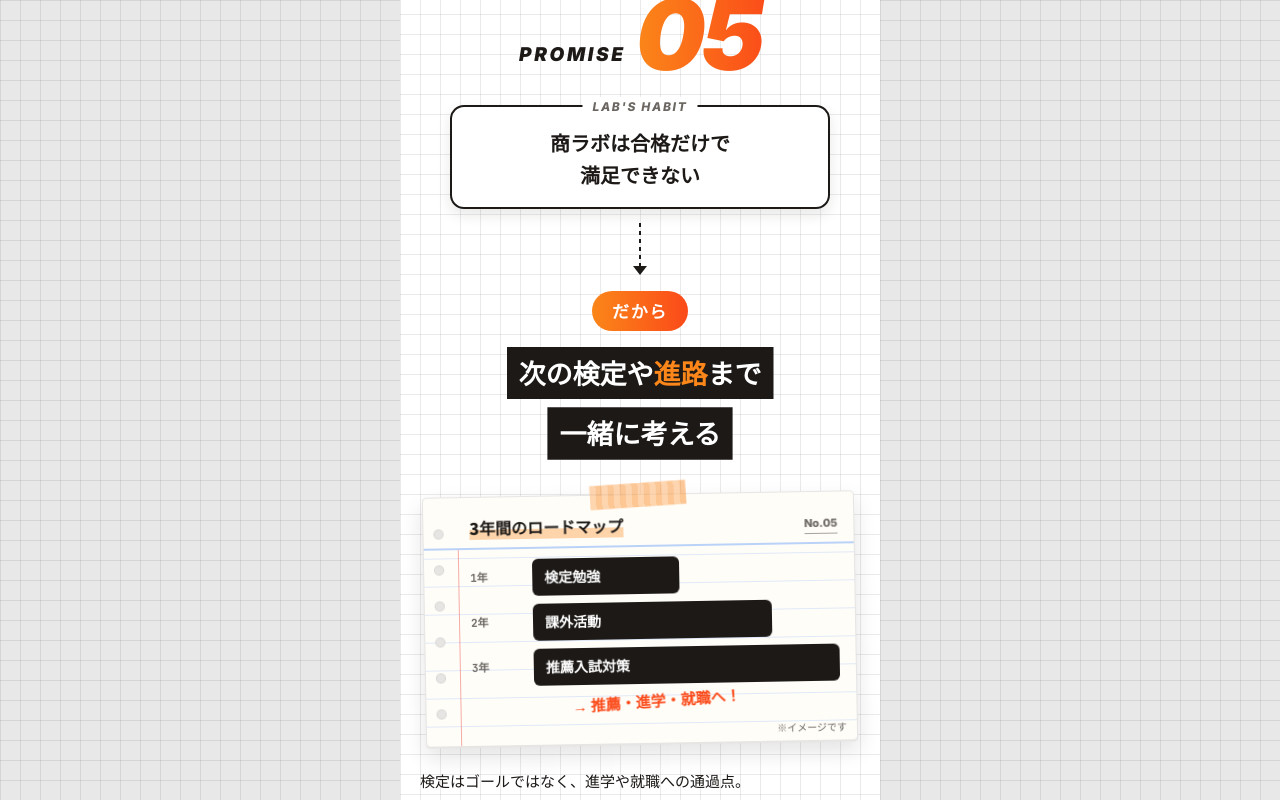
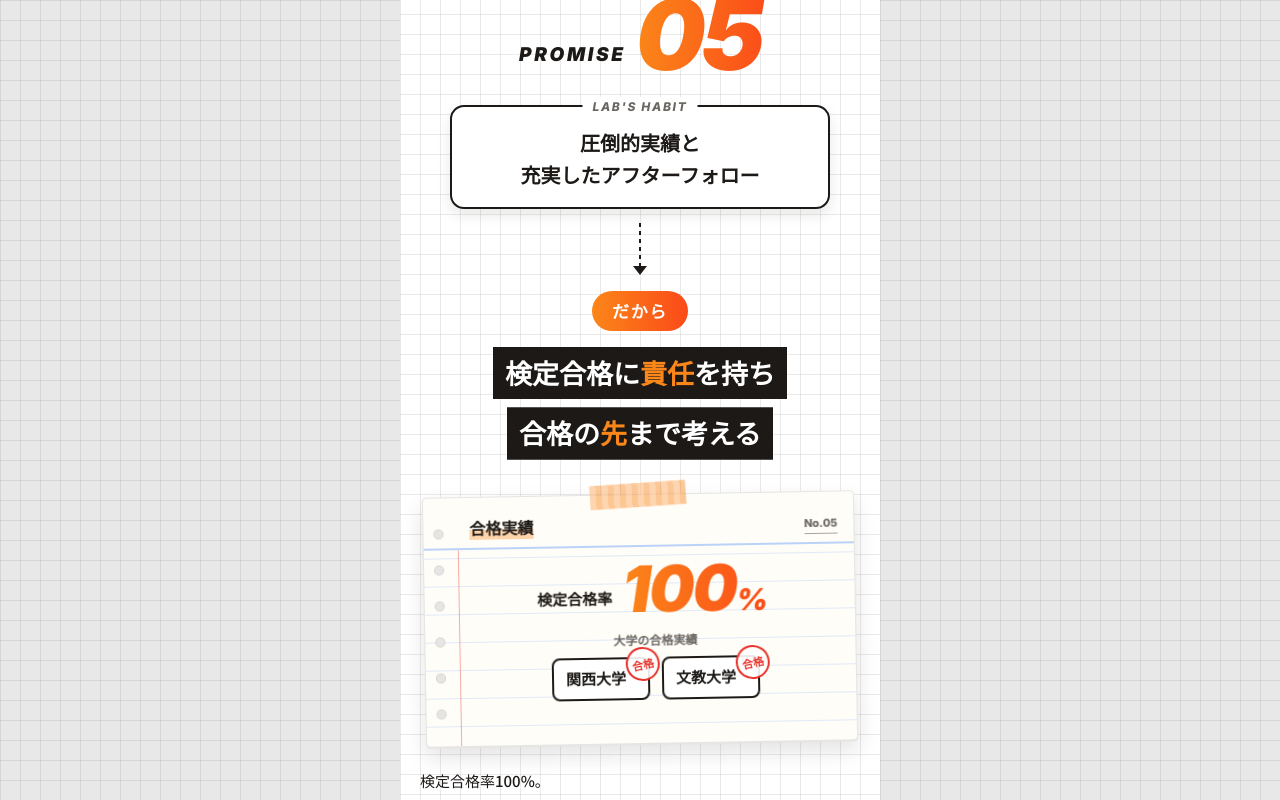
Before and after one commit to hutoru-kakeibo/shogyo-kentei-lab-v2, a Next.js app: page / in a window 1280 px wide. Shown: the part 6500-7300 px from the top of the page. Built offline with nearby package versions, Linux system fonts and the light colour scheme; no server answers; the database is empty; a web font is replaced by a local one.

Commit message:
トップの約束05を、実績とアフターフォローの約束に変える（ノートを「合格実績」に）
Co-Authored-By: Claude Opus 5.5 <noreply@anthropic.com>

```diff
--- a/src/app/(site)/page.tsx
+++ b/src/app/(site)/page.tsx
@@ -29,7 +29,7 @@ function PromiseWindow({ kind, no }: { kind: (typeof lp.promises)[number]["windo
     subjects: "対策できる検定",
     chat: "実際のやり取り",
     schedule: "今週の予定",
-    roadmap: "3年間のロードマップ",
+    results: "合格実績",
   };
   let body: React.ReactNode;
   if (kind === "weak") {
@@ -111,24 +111,24 @@ function PromiseWindow({ kind, no }: { kind: (typeof lp.promises)[number]["windo
       </>
     );
   } else {
+    // 合格実績（2026-11-05 運営者の指示。数字と大学名は運営者が示した実績。lp-content.ts の約束05）
     body = (
       <>
-        <div className={s.road}>
-          {[
-            ["1年", "検定勉強", "40%"],
-            ["2年", "課外活動", "65%"],
-            ["3年", "推薦入試対策", "90%"],
-          ].map(([y, t, w]) => (
-            <div key={y} className={s.roadRow}>
-              <span className={s.roadYear}>{y}</span>
-              <span className={s.roadBar} style={{ "--w": w } as React.CSSProperties}>
-                {t}
-              </span>
-            </div>
+        <p className={s.rate}>
+          <span className={s.rateLabel}>検定合格率</span>
+          <span className={s.rateNum}>
+            100<small>%</small>
+          </span>
+        </p>
+        <p className={s.uniLabel}>大学の合格実績</p>
+        <div className={s.unis}>
+          {["関西大学", "文教大学"].map((u) => (
+            <span key={u} className={s.uni}>
+              {u}
+              <i className={s.uniStamp}>合格</i>
+            </span>
           ))}
         </div>
-        <p className={s.roadGoal}>→ 推薦・進学・就職へ！</p>
-        <span className={s.note}>※イメージです</span>
       </>
     );
   }
--- a/src/components/lp/lp.module.css
+++ b/src/components/lp/lp.module.css
@@ -1045,42 +1045,73 @@
   font-size: 9px;
 }
 
-.road {
-  display: flex;
-  flex-direction: column;
-  gap: 8px;
-}
-.roadRow {
-  display: flex;
-  align-items: center;
+/* 合格実績（約束05） */
+.rate {
+  display: flex;
+  align-items: flex-end;
+  justify-content: center;
   gap: 10px;
 }
-.roadYear {
-  /* 帯が長くても年の欄が縮まないようにして、帯の左端をそろえる */
-  flex: 0 0 52px;
-  font-family: var(--f-mono);
+.rateLabel {
+  padding-bottom: 12px;
+  font-size: 15px;
+  font-weight: 900;
+}
+.rateNum {
+  font-family: var(--f-en);
+  font-size: 64px;
+  font-weight: 900;
+  font-style: italic;
+  line-height: 1;
+  letter-spacing: -0.03em;
+  color: var(--orange-2);
+  background: var(--grad);
+  -webkit-background-clip: text;
+  background-clip: text;
+  -webkit-text-fill-color: transparent;
+  padding-right: 0.1em;
+}
+.rateNum small {
+  font-size: 30px;
+}
+.uniLabel {
+  margin-top: 10px;
+  text-align: center;
+  font-size: 12px;
+  font-weight: 900;
+  color: var(--mute);
+}
+.unis {
+  display: flex;
+  justify-content: center;
+  gap: 12px;
+  margin-top: 8px;
+}
+.uni {
+  position: relative;
+  padding: 8px 22px 8px 12px;
+  font-size: 15px;
+  font-weight: 900;
+  background: #fff;
+  border: 2px solid var(--ink);
+  border-radius: 8px;
+}
+.uniStamp {
+  /* 右上に押した「合格」のはんこ */
+  position: absolute;
+  top: -12px;
+  right: -12px;
+  display: grid;
+  place-items: center;
+  width: 34px;
+  height: 34px;
   font-size: 11px;
-  font-weight: 700;
-  color: var(--mute);
-}
-.roadBar {
-  padding: 8px 12px;
-  font-size: 14px;
-  font-weight: 900;
-  color: #fff;
-  background: var(--ink);
-  border-radius: 6px;
-  width: 0;
-  overflow: hidden;
-  white-space: nowrap;
-  transition: width 1s cubic-bezier(0.2, 0.9, 0.3, 1);
-}
-.roadGoal {
-  margin-top: 6px;
-  text-align: center;
-  font-size: 15px;
-  font-weight: 900;
-  color: var(--orange-2);
+  font-style: normal;
+  font-weight: 900;
+  color: #e8322a;
+  background: rgba(255, 255, 255, 0.9);
+  border: 2px solid #e8322a;
+  border-radius: 50%;
 }
 
 .promiseBody {
@@ -2486,21 +2517,27 @@
 [data-in] .bubble:nth-child(3) {
   transition-delay: 1.5s;
 }
-[data-in] .roadBar {
-  width: var(--w);
-}
-[data-in] .roadRow:nth-child(2) .roadBar {
-  transition-delay: 0.35s;
-}
-[data-in] .roadRow:nth-child(3) .roadBar {
-  transition-delay: 0.7s;
-}
-.roadGoal {
+.rateNum {
+  display: inline-block;
+  transform: scale(0.6);
+  opacity: 0;
+  transition:
+    transform 0.5s cubic-bezier(0.2, 1.6, 0.4, 1) 0.2s,
+    opacity 0.3s ease 0.2s;
+}
+[data-in] .rateNum {
+  transform: scale(1);
+  opacity: 1;
+}
+.uniStamp {
   transform: scale(0);
-  transition: transform 0.45s cubic-bezier(0.2, 1.6, 0.4, 1) 1.3s;
-}
-[data-in] .roadGoal {
-  transform: scale(1) rotate(-3deg);
+  transition: transform 0.45s cubic-bezier(0.2, 1.6, 0.4, 1) 0.9s;
+}
+.uni:nth-child(2) .uniStamp {
+  transition-delay: 1.2s;
+}
+[data-in] .uniStamp {
+  transform: scale(1) rotate(-12deg);
 }
 
 /* ファーストビュー：開いたときに見出しが1行ずつせり上がる */
--- a/src/lib/lp-content.ts
+++ b/src/lib/lp-content.ts
@@ -3,7 +3,8 @@
  * 講師・合格者の声・受講の流れ・対応検定は content.ts / Supabase の値をそのまま使い、
  * ここにはこのページだけの文言を置く。
  *
- * ⚠️ 合格率・「よく出る」などの数字は書かない（根拠のデータがないため）。
+ * ⚠️ 合格率・「よく出る」などの数字は、運営者が実績として示したものだけ書く（約束05の「検定合格率100%」と
+ *    大学の合格実績は 2026-11-05 に運営者が指定）。こちらで数字を作らない。
  */
 
 export const lp = {
@@ -121,13 +122,14 @@ export const lp = {
       body: "授業はスマホやパソコンから、家で受けられます。\n通塾の時間はかかりません。\n部活の大会やテスト週間に合わせて、\n授業の日時を自由に調整できます。\n全国どこからでも受講できます。",
     },
     {
-      habit: ["商ラボは合格だけで", "満足できない"],
+      // 2026-11-05 運営者の指示で、実績とアフターフォローの約束に変えた
+      habit: ["圧倒的実績と", "充実したアフターフォロー"],
       result: [
-        [{ t: "次の検定や" }, { t: "進路", hl: true }, { t: "まで" }],
-        [{ t: "一緒に考える" }],
+        [{ t: "検定合格に" }, { t: "責任", hl: true }, { t: "を持ち" }],
+        [{ t: "合格の" }, { t: "先", hl: true }, { t: "まで考える" }],
       ],
-      window: "roadmap" as const,
-      body: "検定はゴールではなく、進学や就職への通過点。\n合格したあとは、次にどの検定を受けるかを\n無料で相談できます。\n推薦入試や総合型選抜、就職試験まで、\n3年間を見すえて一緒に計画を立てます。",
+      window: "results" as const,
+      body: "検定合格率100%。\n進学でも、関西大学・文教大学への\n合格実績があります。\n合格したあとも、次に受ける検定の相談から\n推薦入試・総合型選抜、就職試験の対策まで、\n3年間を見すえてサポートします。",
     },
   ],
 
```
Also changed, not shown: 1 other file (tests, documents, lock files or other folders).
